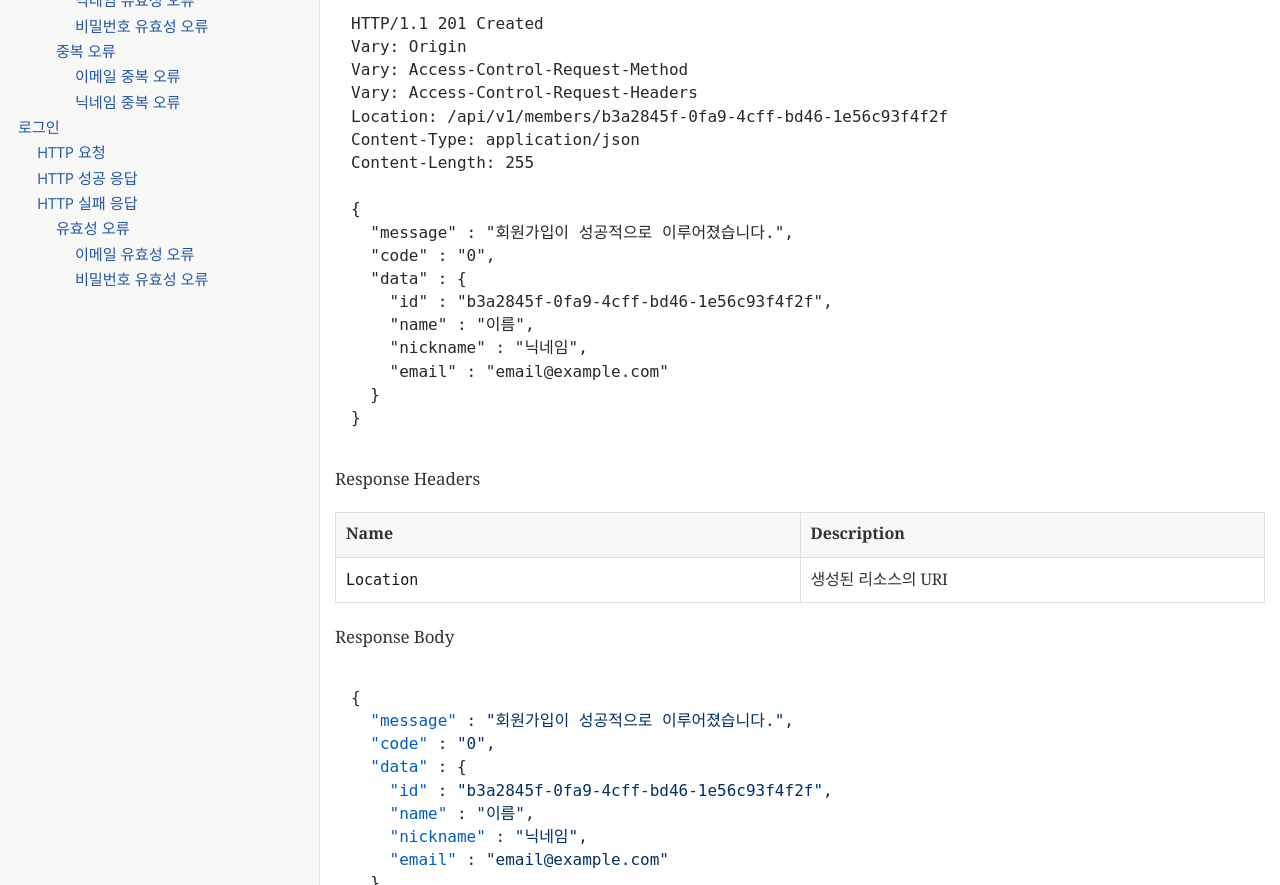
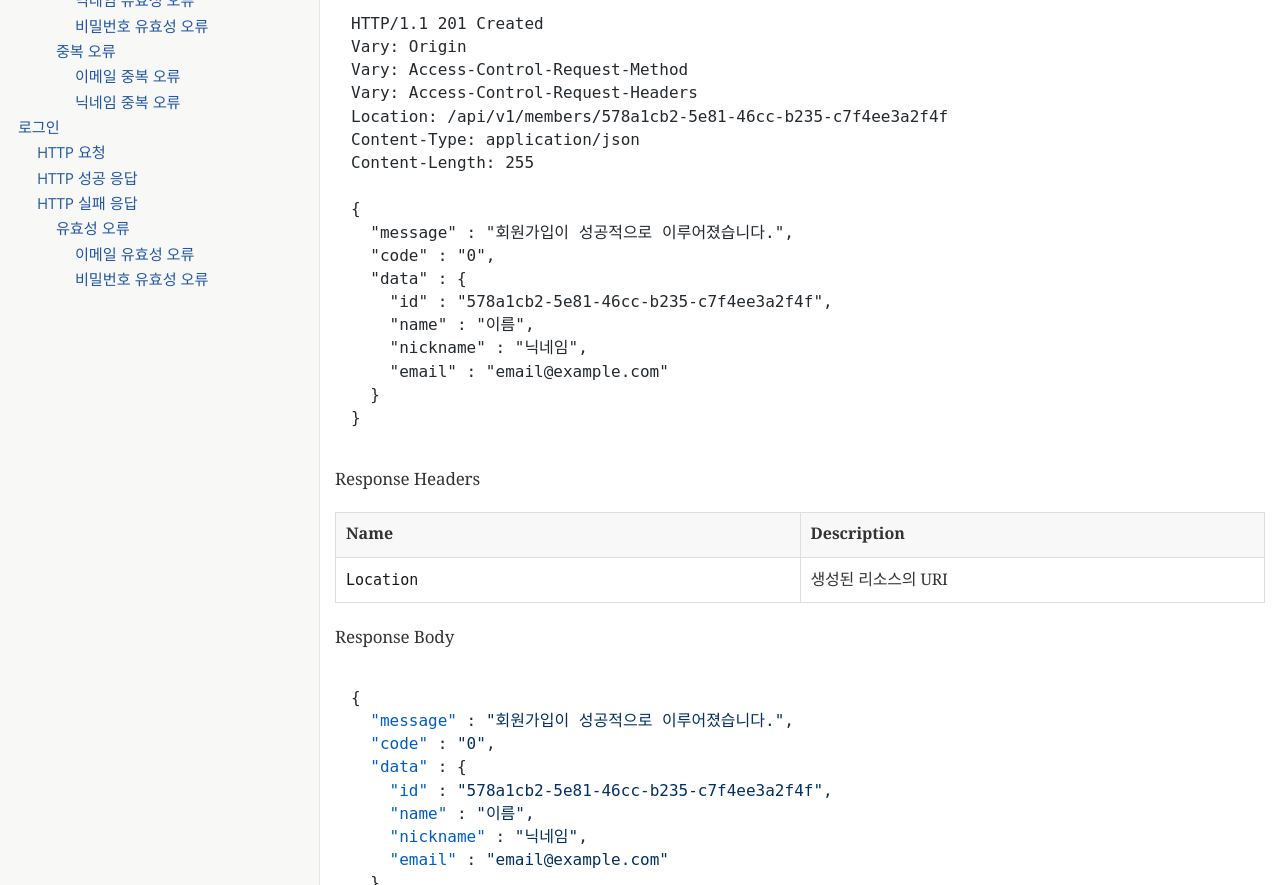
Before and after one commit to socketing-refactoring/socketing-refactoring.github.io, a Jekyll site: the page docs/member-service/index.html, which Jekyll copies as it is, in a window 1280 px wide and 1400 px high, scrolled down 1182 px. Shown: the part 246-1131 px from the top of the window. Built offline with Jekyll 4.4.1, drawn with Linux system fonts in a browser that asks for light colours; nearby versions of some CDN libraries; some web fonts are replaced; some of the changed text lies outside the part shown.

Commit message:
Update Member Service API documentation

```diff
--- a/docs/member-service/index.html
+++ b/docs/member-service/index.html
@@ -588,7 +588,7 @@ Host: localhost:8080
 Vary: Origin
 Vary: Access-Control-Request-Method
 Vary: Access-Control-Request-Headers
-Location: /api/v1/members/b3a2845f-0fa9-4cff-bd46-1e56c93f4f2f
+Location: /api/v1/members/578a1cb2-5e81-46cc-b235-c7f4ee3a2f4f
 Content-Type: application/json
 Content-Length: 255
 
@@ -596,7 +596,7 @@ Content-Length: 255
   "message" : "회원가입이 성공적으로 이루어졌습니다.",
   "code" : "0",
   "data" : {
-    "id" : "b3a2845f-0fa9-4cff-bd46-1e56c93f4f2f",
+    "id" : "578a1cb2-5e81-46cc-b235-c7f4ee3a2f4f",
     "name" : "이름",
     "nickname" : "닉네임",
     "email" : "email@example.com"
@@ -634,7 +634,7 @@ Content-Length: 255
   "message" : "회원가입이 성공적으로 이루어졌습니다.",
   "code" : "0",
   "data" : {
-    "id" : "b3a2845f-0fa9-4cff-bd46-1e56c93f4f2f",
+    "id" : "578a1cb2-5e81-46cc-b235-c7f4ee3a2f4f",
     "name" : "이름",
     "nickname" : "닉네임",
     "email" : "email@example.com"
```
Also changed, not shown: other parts of docs/member-service/index.html (+2 -2 lines).
